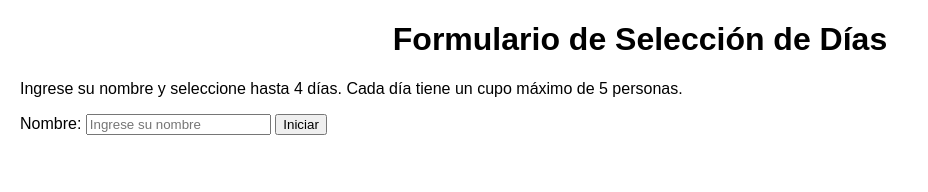
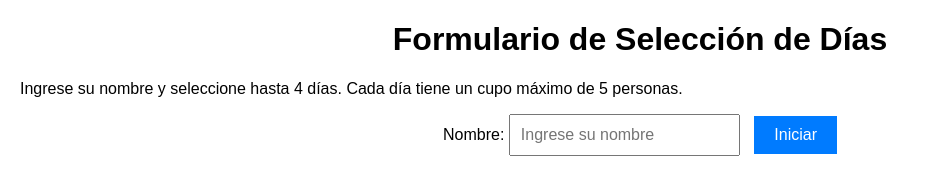
Before and after one commit to DeWittDog/Bomberos, a plain HTML site: page index.html in a window 1280 px wide. Shown: the whole page, without its empty margins (0-928 px from the left). Drawn offline with Linux system fonts and the light colour scheme.

Commit message:
Update style.css

```diff
--- a/style.css
+++ b/style.css
@@ -59,3 +59,27 @@ h1 {
 .controls button:hover {
   background-color: #0056b3;
 }
+
+.user-input {
+  text-align: center;
+  margin-bottom: 20px;
+}
+
+.user-input input {
+  padding: 10px;
+  font-size: 16px;
+}
+
+.user-input button {
+  padding: 10px 20px;
+  font-size: 16px;
+  margin-left: 10px;
+  background-color: #007bff;
+  color: white;
+  border: none;
+  cursor: pointer;
+}
+
+.user-input button:hover {
+  background-color: #0056b3;
+}
```
